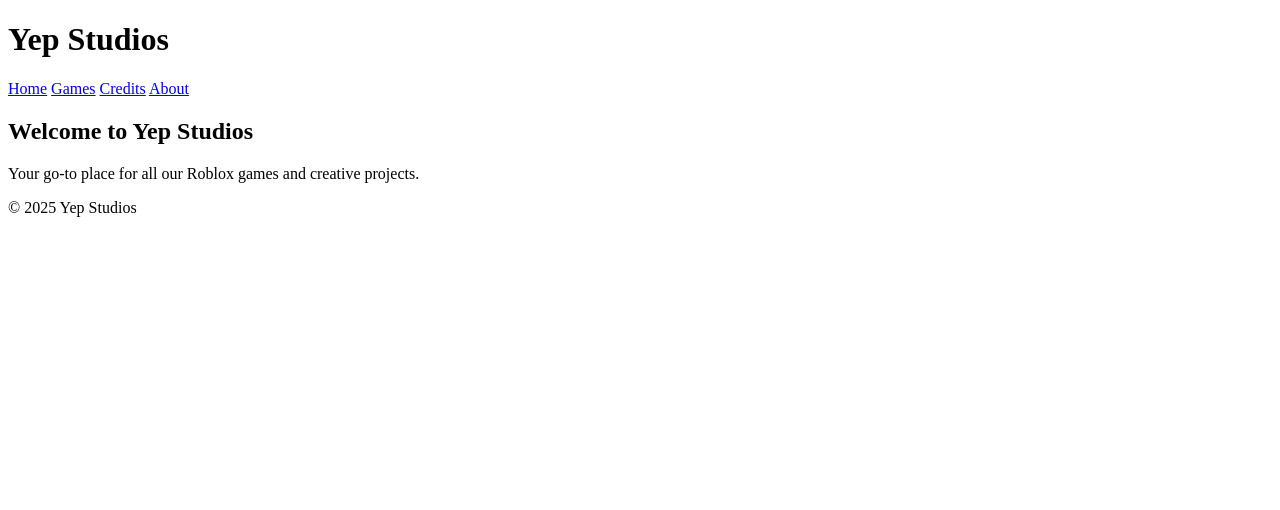
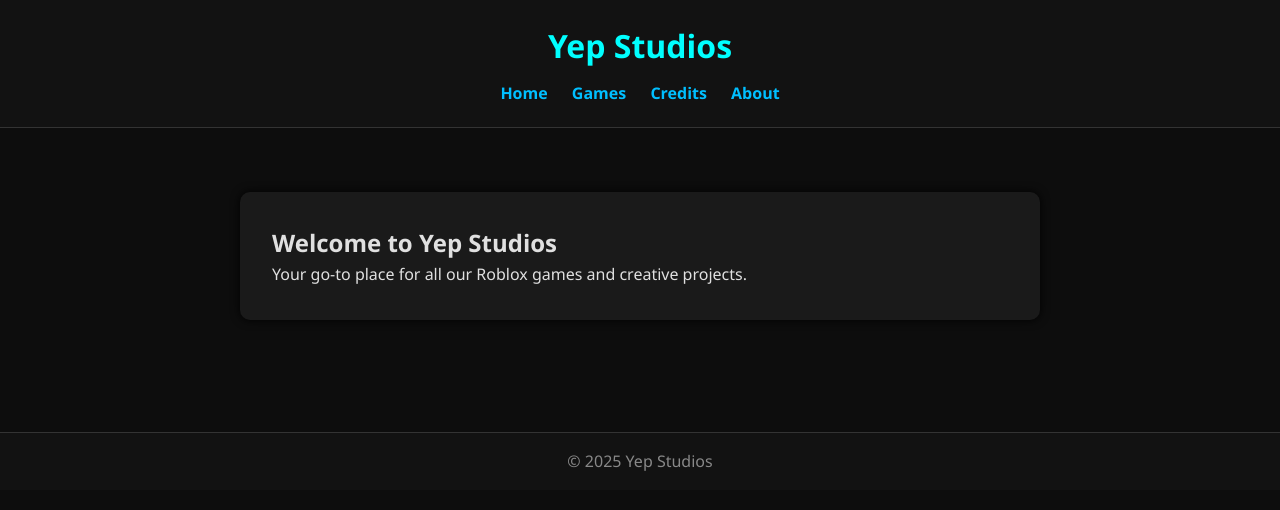
Before and after one commit to Fluesterer/YepStudios, a plain HTML site: page index.html in a window 1280 px wide. Drawn offline with Linux system fonts and the light colour scheme.

Commit message:
Update style.css

```diff
--- a/style.css
+++ b/style.css
@@ -1,3 +1,67 @@
+/* style.css */
+* {
+  box-sizing: border-box;
+  margin: 0;
+  padding: 0;
+}
+
+body {
+  font-family: 'Segoe UI', sans-serif;
+  background-color: #0d0d0d;
+  color: #e0e0e0;
+  line-height: 1.6;
+}
+
+header {
+  background-color: #121212;
+  padding: 20px;
+  text-align: center;
+  border-bottom: 1px solid #333;
+}
+
+header h1 {
+  font-size: 2rem;
+  color: #00ffff;
+  cursor: pointer;
+}
+
+nav {
+  margin-top: 10px;
+}
+
+nav a {
+  color: #00bfff;
+  margin: 0 10px;
+  text-decoration: none;
+  font-weight: bold;
+}
+
+nav a:hover {
+  text-decoration: underline;
+}
+
+main {
+  padding: 2rem;
+}
+
+section {
+  margin: 2rem auto;
+  max-width: 800px;
+  background: #1a1a1a;
+  padding: 2rem;
+  border-radius: 10px;
+  box-shadow: 0 0 10px #000;
+}
+
+footer {
+  text-align: center;
+  padding: 1rem;
+  background-color: #121212;
+  border-top: 1px solid #333;
+  margin-top: 3rem;
+  color: #888;
+}
+
 #banana-secret {
   font-size: 2rem;
   animation: popIn 0.4s ease-out;
```
